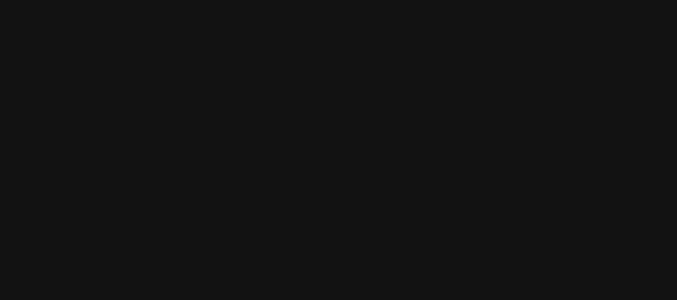
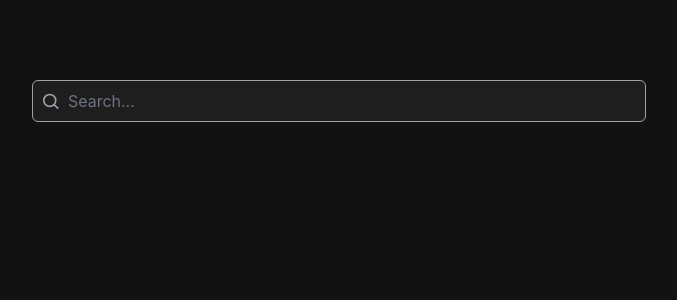
Before and after one commit to hakimov-dev/test-task, a Nuxt app: page / in a window 1280 px wide. Shown: the top 300 px of the page, without its empty margins (301-978 px from the left). Built offline with nearby package versions, Linux system fonts and the light colour scheme.

Commit message:
Added new custom components and some items were updated

```diff
--- a/assets/css/index.css
+++ b/assets/css/index.css
@@ -27,16 +27,3 @@
 a:hover {
   color: var(--secondary-color);
 }
-
-button {
-  background-color: var(--primary-color);
-  color: var(--text-color);
-  border: none;
-  padding: 0.75rem 1.5rem;
-  border-radius: 0.375rem;
-  cursor: pointer;
-}
-
-button:hover {
-  background-color: var(--secondary-color);
-}
--- /dev/null
+++ b/components/custom/Btn.vue
@@ -0,0 +1,19 @@
+<template>
+  <button
+    @click="$emit('click')"
+    class="px-4 py-2 bg-[var(--accent-color)] text-[var(--text-color)] rounded-md focus:outline-none opacity-100 hover:opacity-80"
+  >
+    <slot />
+  </button>
+</template>
+
+<script>
+export default {
+  name: "CustomButton",
+  emits: ["click"],
+};
+</script>
+
+<style scoped>
+/* No additional styles are required as Tailwind CSS handles styling */
+</style>
--- /dev/null
+++ b/components/custom/Input.vue
@@ -0,0 +1,45 @@
+<template>
+  <div
+    class="flex items-center border border-[var(--text-muted-color)] rounded-md p-2 bg-[var(--card-background-color)] focus-within:border-[var(--accent-color)]"
+  >
+    <svg
+      xmlns="http://www.w3.org/2000/svg"
+      class="h-5 w-5 text-gray-400 mr-2"
+      fill="none"
+      viewBox="0 0 24 24"
+      stroke="currentColor"
+      stroke-width="2"
+    >
+      <path
+        stroke-linecap="round"
+        stroke-linejoin="round"
+        d="M21 21l-4.35-4.35m1.85-5.4a7.5 7.5 0 11-15 0 7.5 7.5 0 0115 0z"
+      />
+    </svg>
+    <input
+      type="text"
+      :value="modelValue"
+      @input="$emit('update:modelValue', $event.target.value)"
+      @keydown.enter="$emit('search', modelValue)"
+      class="w-full bg-transparent outline-none text-gray-200 placeholder-gray-500"
+      :placeholder="placeholder"
+    />
+  </div>
+</template>
+
+<script>
+export default {
+  name: "SearchInput",
+  props: {
+    modelValue: {
+      type: String,
+      default: "",
+    },
+    placeholder: {
+      type: String,
+      default: "Search...",
+    },
+  },
+  emits: ["update:modelValue", "search"],
+};
+</script>
--- a/pages/index.vue
+++ b/pages/index.vue
@@ -1,3 +1,37 @@
 <template>
-  <div class="flex items-center justify-center"></div>
+  <div class="mt-[10vh]">
+    <div
+      id="search-section"
+      class="w-[60%] mx-auto flex items-center justify-center"
+    >
+      <CustomInput class="w-[80%]" v-model="search" @search="handleSearch" />
+      <transition name="fade" appear>
+        <CustomBtn
+          v-if="search.length > 0"
+          @click="handleSearch"
+          class="ml-2 transition duration-300 ease-in-out transform hover:scale-105 hover:bg-[var(--accent-color)]"
+          >search</CustomBtn
+        >
+      </transition>
+    </div>
+  </div>
 </template>
+
+<script setup>
+const search = ref("");
+
+const handleSearch = () => {
+  console.log("Searching for:", search.value);
+};
+</script>
+
+<style scoped>
+.fade-enter-active,
+.fade-leave-active {
+  transition: opacity 0.5s ease;
+}
+.fade-enter-from,
+.fade-leave-to {
+  opacity: 0;
+}
+</style>
```
